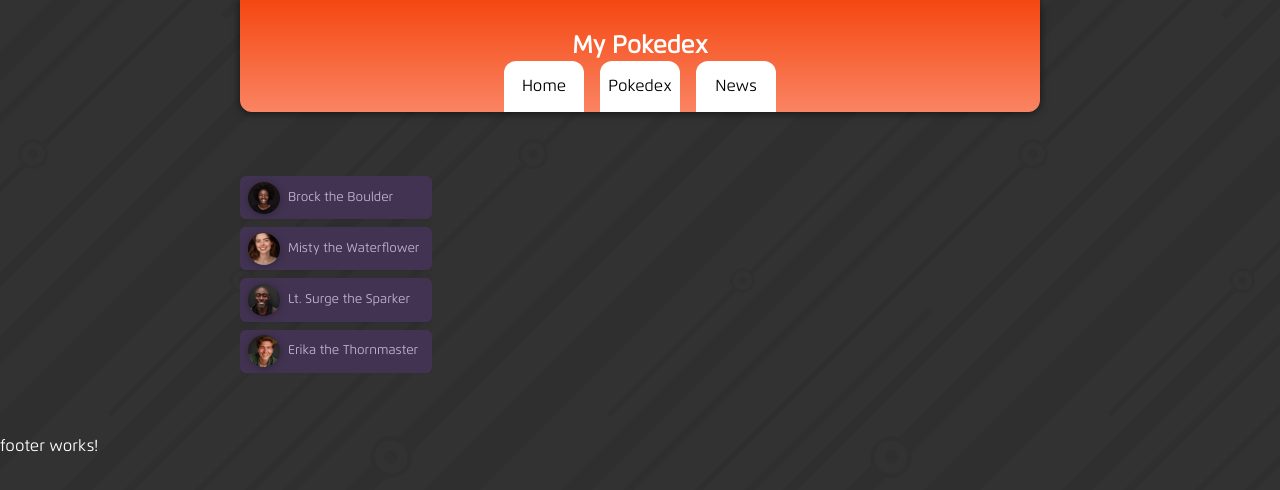
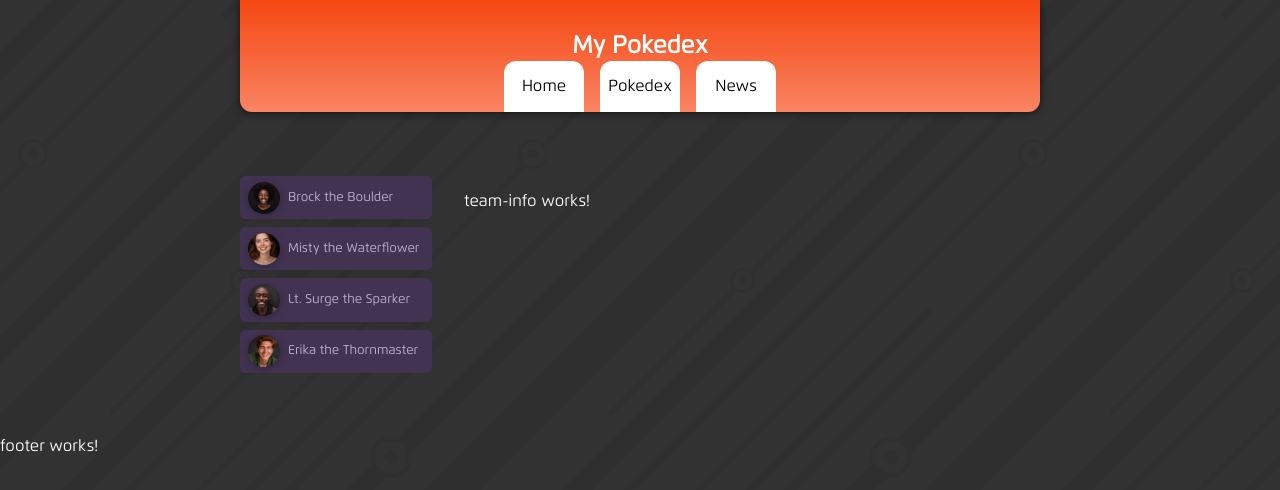
Before and after one commit to giantgyu/pokedex, an Angular app in the folder my-pokedex-app/: page / in a window 1280 px wide. Shown: the top 490 px of the page. Built offline with nearby package versions, Linux system fonts and the light colour scheme.

Commit message:
created team info component

```diff
--- a/my-pokedex-app/src/app/app.component.html
+++ b/my-pokedex-app/src/app/app.component.html
@@ -35,6 +35,7 @@
       />
     </li>
   </ul>
+  <app-team-info />
 </main>
 
 <app-footer></app-footer>
--- /dev/null
+++ b/my-pokedex-app/src/app/components/team-info/team-info.component.html
@@ -0,0 +1 @@
+<p>team-info works!</p>
```
Also changed, not shown: my-pokedex-app/src/app/app.component.ts (+7 -1 lines), my-pokedex-app/src/app/components/team-info/team-info.component.ts (added, +11 -0 lines), my-pokedex-app/src/app/components/team-info/team-info.component.css (added).
